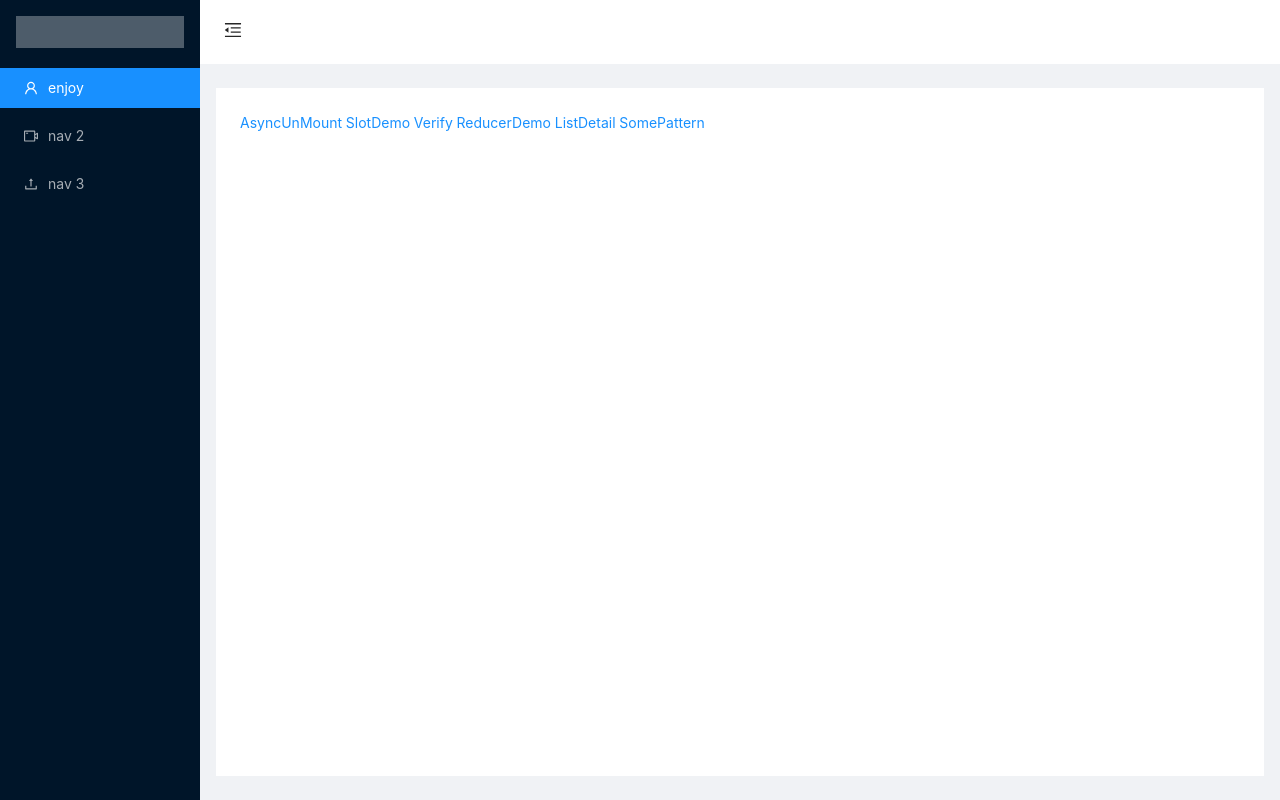
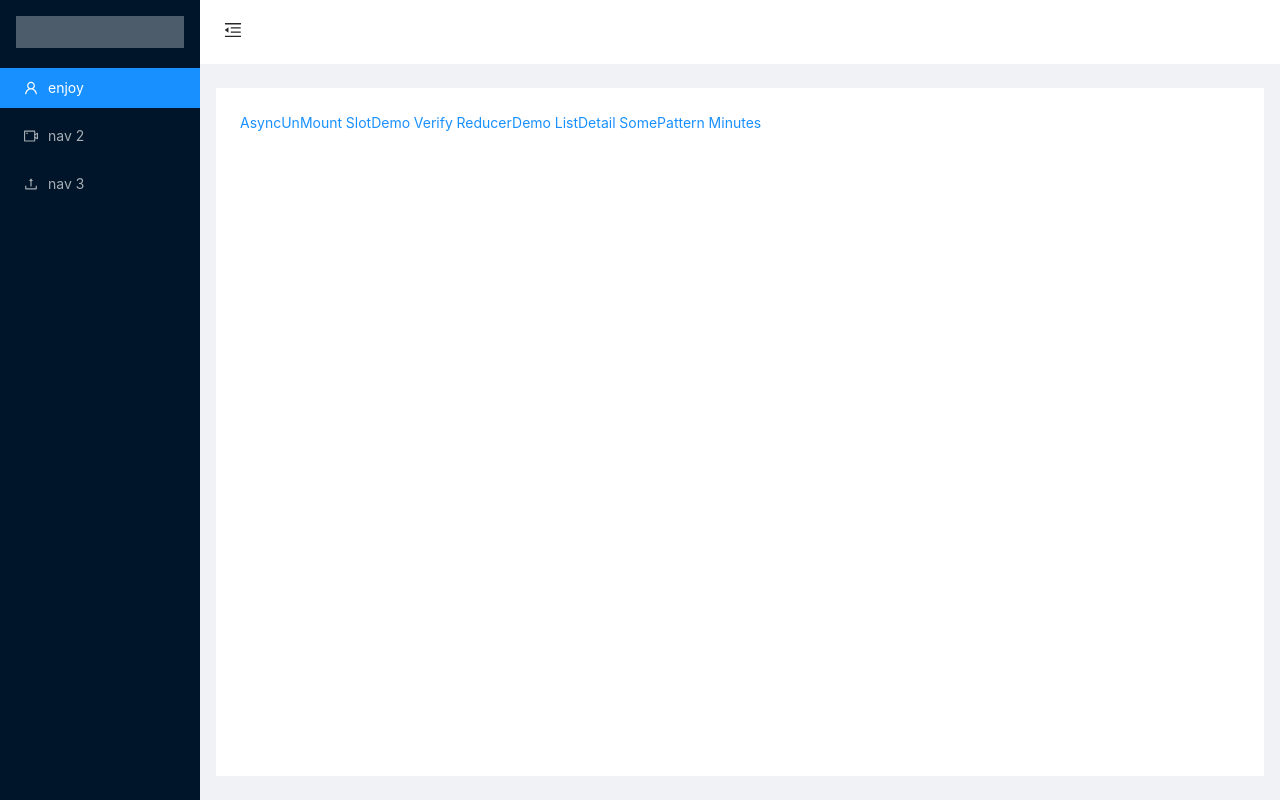
Before and after one commit to JKCamus/react-new-demo, a React (Create React App) app in the folder react-ts/: page /#/home in a window 1280 px wide. Built offline with nearby package versions, Linux system fonts and the light colour scheme.

Commit message:
feat: minutes init

```diff
--- /dev/null
+++ b/react-ts/src/pages/Enjoy/components/Minutes/index.tsx
@@ -0,0 +1,14 @@
+/*
+ * @Description:
+ * @version:
+ * @Author: camus
+ * @Date: 2021-10-18 09:33:46
+ * @LastEditors: camus
+ * @LastEditTime: 2021-10-18 09:33:47
+ */
+import React from 'react';
+
+const Minutes: React.FC = (props) => {
+  return <div>Minutes</div>;
+};
+export default Minutes;
--- a/react-ts/src/pages/Enjoy/index.ts
+++ b/react-ts/src/pages/Enjoy/index.ts
@@ -20,7 +20,7 @@ Demo.keys().forEach((v) => {
   return widthErrorBoundary(Demo(v).default);
 });
 
-export const { AsyncUnMount, SlotConsumer, Verify, ReducerDemo, ListDetail, SomePattern } = WidthComponents;
+export const { AsyncUnMount, SlotConsumer, Verify, ReducerDemo, ListDetail, SomePattern, Minutes } = WidthComponents;
 
 // const AsyncUnMount = widthErrorBoundary(normalAsyncUnMount);
 // const SlotDemo = widthErrorBoundary(normalSlotDemo);
--- a/react-ts/src/pages/Home/index.tsx
+++ b/react-ts/src/pages/Home/index.tsx
@@ -1,7 +1,7 @@
 import { Layout, Menu } from 'antd';
 import React, { useState } from 'react';
 import { HomeWrapper } from './styles';
-import { AsyncUnMount, SlotConsumer, Verify, ListDetail, ReducerDemo, SomePattern } from 'pages/Enjoy';
+import { AsyncUnMount, SlotConsumer, Verify, ListDetail, ReducerDemo, SomePattern, Minutes } from 'pages/Enjoy';
 
 import { NavLink, Route, Switch } from 'react-router-dom';
 import {
@@ -56,6 +56,7 @@ const Home: React.FC = (props) => {
             <NavLink to="/home/ReducerDemo"> ReducerDemo</NavLink>
             <NavLink to="/home/ListDetail"> ListDetail</NavLink>
             <NavLink to="/home/SomePattern"> SomePattern</NavLink>
+            <NavLink to="/home/Minutes"> Minutes</NavLink>
             <Switch>
               <Route exact key="/home/AsyncUnMount" path="/home/AsyncUnMount" component={AsyncUnMount} />
               <Route exact key="/home/SlotDemo" path="/home/SlotDemo" component={SlotConsumer} />
@@ -63,6 +64,7 @@ const Home: React.FC = (props) => {
               <Route exact key="/home/ReducerDemo" path="/home/ReducerDemo" component={ReducerDemo} />
               <Route exact key="/home/ListDetail" path="/home/ListDetail" component={ListDetail} />
               <Route exact key="/home/SomePattern" path="/home/SomePattern" component={SomePattern} />
+              <Route exact key="/home/Minutes" path="/home/Minutes" component={Minutes} />
             </Switch>
           </Content>
         </Layout>
--- a/react-ts/src/router/index.tsx
+++ b/react-ts/src/router/index.tsx
@@ -4,7 +4,7 @@
  * @Author: camus
  * @Date: 2021-09-07 16:30:27
  * @LastEditors: camus
- * @LastEditTime: 2021-10-14 14:58:46
+ * @LastEditTime: 2021-10-18 09:38:01
  */
 import React from 'react';
 import { Redirect, Route, RouteChildrenProps } from 'react-router-dom';
```
